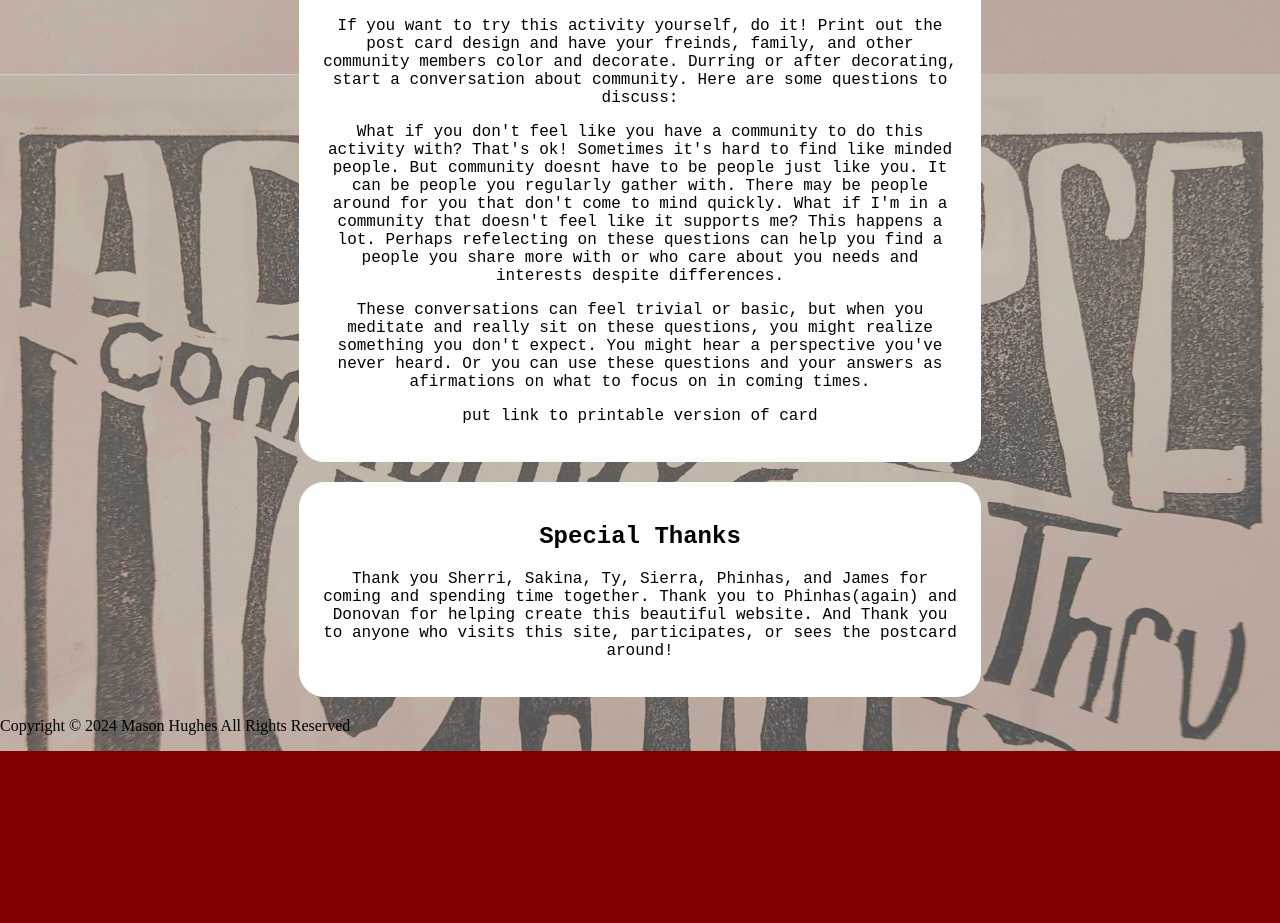
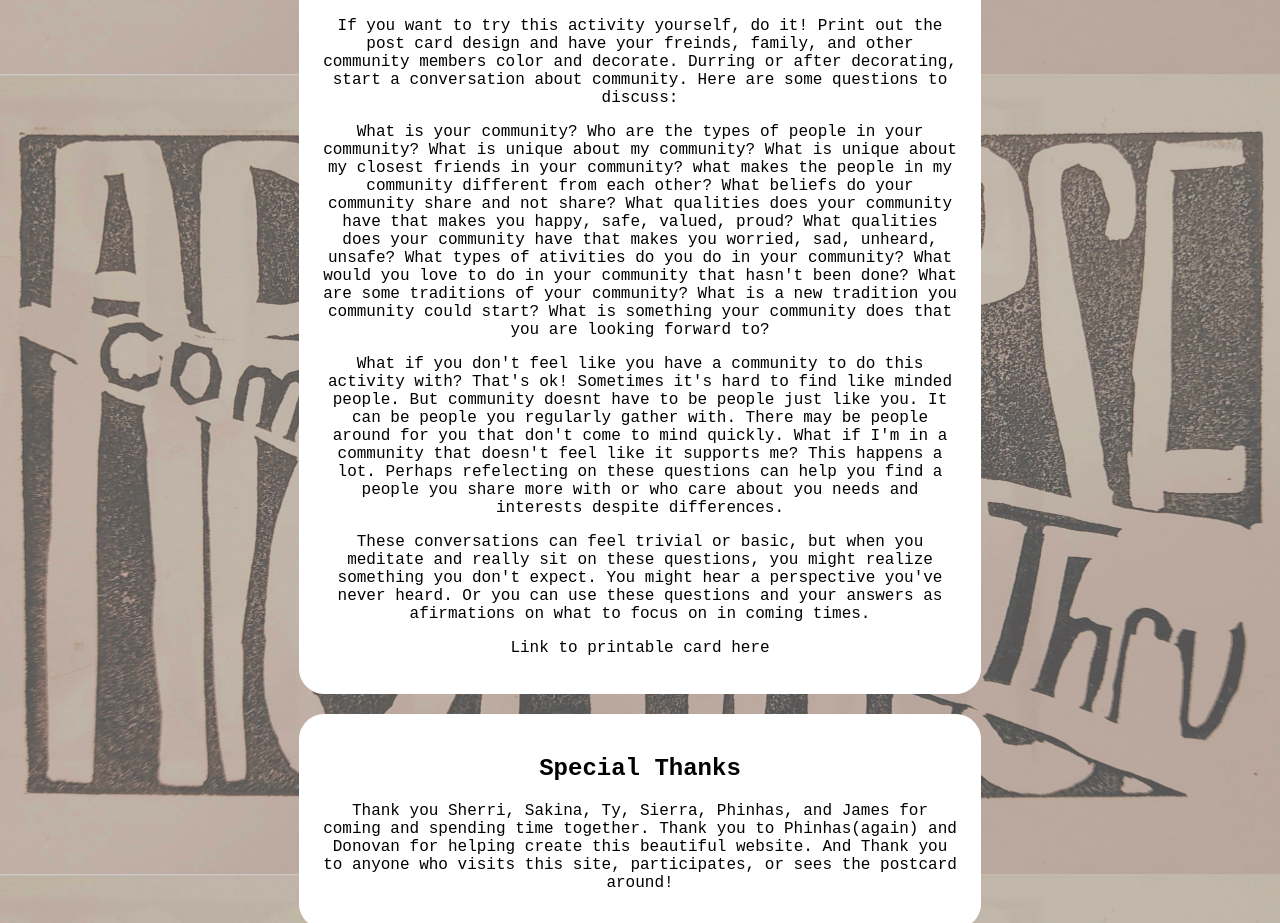
Before and after one commit to Phinhas214/community_gets_thru, a plain HTML site: page index.html in a window 1280 px wide. Shown: the part 3126-4049 px from the top of the page. Before the commit the page ends 3877 px from the top, so only its background shows below. Drawn offline with nearby package versions, Linux system fonts and the light colour scheme.

Commit message:
More paragraphs

```diff
--- a/index.html
+++ b/index.html
@@ -113,6 +113,15 @@
 				post card design and have your freinds, family, and other community
 				members color and decorate. Durring or after decorating, start a
 				conversation about community. Here are some questions to discuss:</p>
+			<p>What is your community? Who are the types of people in your community? What is
+				unique about my community? What is unique about my closest friends in your community?
+				what makes the people in my community different from each other? What beliefs do your
+				community share and not share? What qualities does your community have that makes you happy, safe,
+				valued, proud? What qualities does your community have that makes you worried, sad, unheard, unsafe?
+				What types of ativities do you do in your community? What would you love to do in your community
+				that hasn't been done? What are some traditions of your community? What is a new tradition you
+				community could start? What is something your community does that you are looking forward to?</p>
+
 			<p>What if you don't feel like you have a community to do this activity with?
 				That's ok! Sometimes it's hard to find like minded people. But community
 				doesnt have to be people just like you. It can be people you regularly gather
@@ -125,7 +134,7 @@
 				You might hear a perspective you've never heard. Or you can use these
 				questions and your answers as afirmations on what to focus on in coming times.
 				</p>
-			<p>put link to printable version of card</p>
+			<p>Link to printable card here</p>
 		</div>
 
 		<div class="credits">
```
